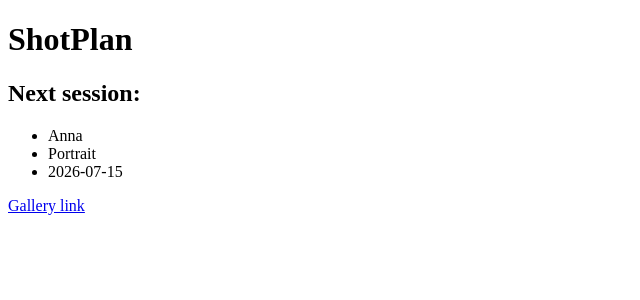
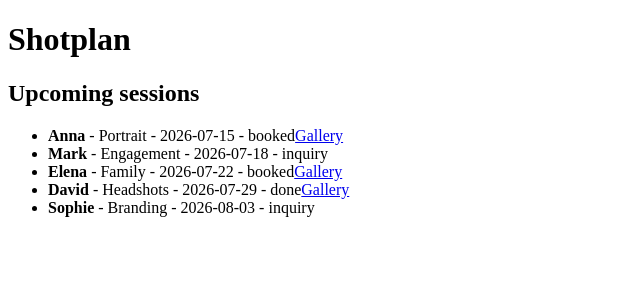
Before and after one commit to captaaint/shotplan, an Angular app: page / in a window 1280 px wide. Shown: the top 300 px of the page, without its empty margins (0-640 px from the left). Built offline with nearby package versions, Linux system fonts and the light colour scheme.

Commit message:
feat: update session management and enhance app component structure

```diff
--- a/src/app/app.html
+++ b/src/app/app.html
@@ -1,14 +1,19 @@
-<h1>ShotPlan</h1>
-<h2>Next session:</h2>
+<h1>{{ title() }}</h1>
+<h2>Upcoming sessions</h2>
+
 <ul>
-  <li>
-    {{ session().name }}
-  </li>
-  <li>
-    {{ session().type }}
-  </li>
-  <li>
-    {{ session().date | date: 'yyyy-MM-dd' }}
-  </li>
+  @for (session of sessions(); track session.id) {
+    <li>
+      <strong>{{ session.clientName }}</strong>
+      <span> - {{ session.type }}</span>
+      <span> - {{ session.date | date: 'yyyy-MM-dd' }}</span>
+      <span> - {{ session.status }}</span>
+
+      @if (session.galleryUrl) {
+        <a [href]="session.galleryUrl">Gallery</a>
+      }
+    </li>
+  } @empty {
+    <li>No sessions scheduled yet.</li>
+  }
 </ul>
-<a [href]="session().galleryLink">Gallery link</a>
--- a/src/app/app.ts
+++ b/src/app/app.ts
@@ -1,18 +1,63 @@
 import { Component, signal } from '@angular/core';
 import { DatePipe } from '@angular/common';
+
+type SessionStatus = 'inquiry' | 'booked' | 'done';
+
+interface Session {
+  id: string;
+  clientName: string;
+  type: string;
+  date: Date;
+  status: SessionStatus;
+  galleryUrl?: string;
+}
 
 @Component({
   selector: 'app-root',
   imports: [DatePipe],
   templateUrl: './app.html',
-  styleUrl: './app.scss'
+  styleUrl: './app.scss',
 })
 export class App {
-  protected readonly title = signal('shotplan');
-  protected readonly session = signal({
-    name: 'Anna',
-    type: 'Portrait',
-    date: new Date('2026-07-15'),
-    galleryLink: '/gallery'
-  });
+  protected readonly title = signal('Shotplan');
+  protected readonly sessions = signal<Session[]>([
+    {
+      id: 's-101',
+      clientName: 'Anna',
+      type: 'Portrait',
+      date: new Date('2026-07-15'),
+      status: 'booked',
+      galleryUrl: '/gallery/anna-portrait',
+    },
+    {
+      id: 's-102',
+      clientName: 'Mark',
+      type: 'Engagement',
+      date: new Date('2026-07-18'),
+      status: 'inquiry',
+    },
+    {
+      id: 's-103',
+      clientName: 'Elena',
+      type: 'Family',
+      date: new Date('2026-07-22'),
+      status: 'booked',
+      galleryUrl: '/gallery/elena-family',
+    },
+    {
+      id: 's-104',
+      clientName: 'David',
+      type: 'Headshots',
+      date: new Date('2026-07-29'),
+      status: 'done',
+      galleryUrl: '/gallery/david-headshots',
+    },
+    {
+      id: 's-105',
+      clientName: 'Sophie',
+      type: 'Branding',
+      date: new Date('2026-08-03'),
+      status: 'inquiry',
+    },
+  ]);
 }
```
